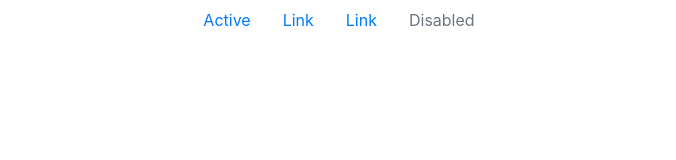
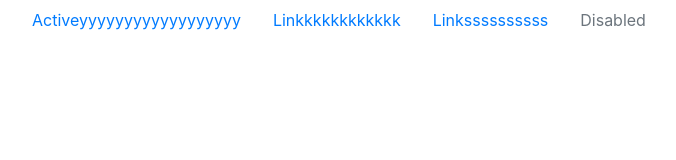
Before and after one commit to prasadmorye5/DemoRepo, a plain HTML site: page index.html in a window 1280 px wide. Shown: the whole page, without its empty margins (301-977 px from the left). Drawn offline with nearby package versions, Linux system fonts and the light colour scheme.

Commit message:
2nd commit

```diff
--- a/index.html
+++ b/index.html
@@ -13,13 +13,13 @@
   <body>
     <ul class="nav justify-content-center">
         <li class="nav-item">
-          <a class="nav-link active" href="#">Active</a>
+          <a class="nav-link active" href="#">Activeyyyyyyyyyyyyyyyyyy</a>
         </li>
         <li class="nav-item">
-          <a class="nav-link" href="#">Link</a>
+          <a class="nav-link" href="#">Linkkkkkkkkkkkk</a>
         </li>
         <li class="nav-item">
-          <a class="nav-link" href="#">Link</a>
+          <a class="nav-link" href="#">Linkssssssssss</a>
         </li>
         <li class="nav-item">
           <a class="nav-link disabled" href="#" tabindex="-1" aria-disabled="true">Disabled</a>
```
